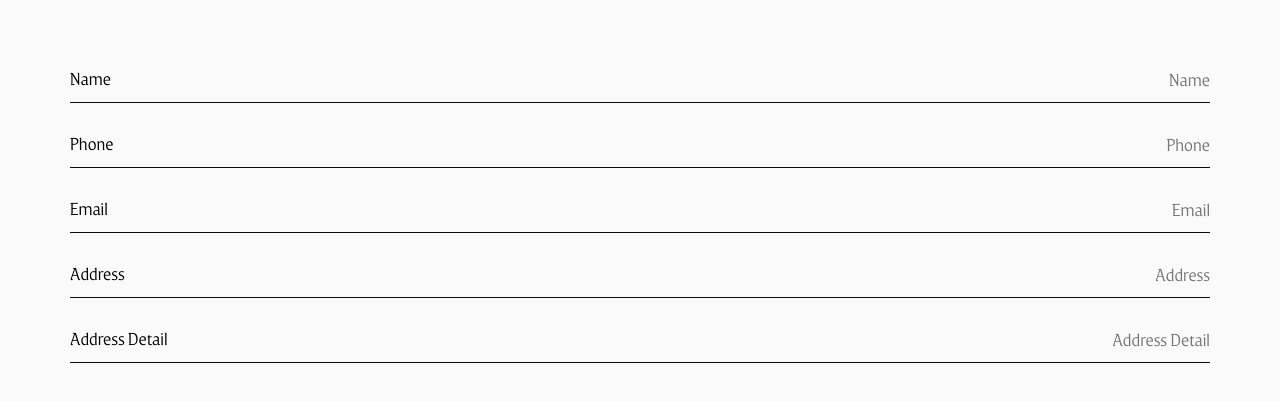
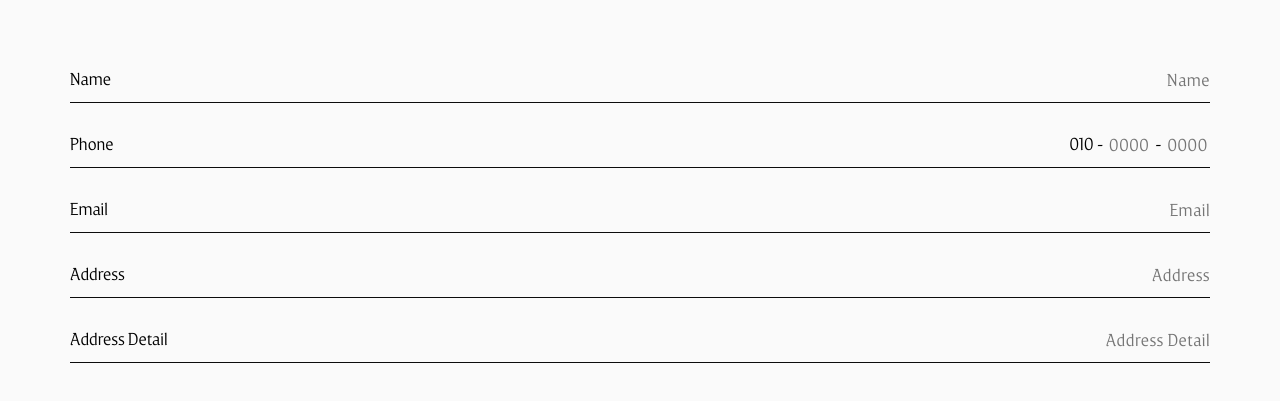
Before and after one commit to dozeoffzz/2KEA-Studio, a React (Vite) app: page /cart in a window 1280 px wide. Shown: the part 256-657 px from the top of the page. Built offline with nearby package versions, Linux system fonts and the light colour scheme.

Commit message:
feat: 쇼핑카트 페이지 유효성 추가및 스타일추가 글로벌스타일 폰트 자간 추가

```diff
--- a/src/apis/authMeApi.js
+++ b/src/apis/authMeApi.js
@@ -4,6 +4,6 @@ export async function authMeApi() {
   const response = await apiClient("/auth/me", {
     method: "GET",
   });
-  const data = response.json();
+  const data = await response.json();
   return data;
 }
--- a/src/pages/ShoppingCartPage.jsx
+++ b/src/pages/ShoppingCartPage.jsx
@@ -1,4 +1,4 @@
-import React, { useState } from "react";
+import { useState, useRef } from "react";
 import DeleteModal from "../components/modals/DeleteModal";
 import DeleteProductBtn from "../assets/icons/deleteProductButton.svg";
 import styled from "@emotion/styled";
@@ -202,6 +202,7 @@ const ItemDelevery = styled.p`
     font-size: ${Theme.fontsize.mobile.mini};
   }
 `;
+
 const QuantityWrap = styled.div`
   margin-right: 20px;
   display: flex;
@@ -324,6 +325,7 @@ const OrderName = styled.div`
     font-size: ${Theme.fontsize.mobile.small};
   }
 `;
+
 const Ordermobile = styled(OrderName)``;
 const OrderEmail = styled(OrderName)``;
 const OrderAddress = styled(OrderName)``;
@@ -331,15 +333,60 @@ const OrderAddress = styled(OrderName)``;
 const ErrorMsg = styled.p`
   font-size: ${Theme.fontsize.desktop.mini};
   text-align: right;
+  color: ${Theme.colors.redaccent};
 `;
+
 const InputName = styled.input`
   text-align: right;
   outline: transparent;
   width: 100%;
 `;
+
 const Inputmobile = styled(InputName)``;
 const InputEmail = styled(InputName)``;
 const InputAddress = styled(InputName)``;
+
+// 폰 010 고정 + 중간 + 끝 가로로 묶는 박스
+const PhoneInputWrap = styled.div`
+  display: flex;
+  align-items: center;
+  gap: 4px;
+  justify-content: flex-end;
+  flex: 1;
+`;
+
+// 폰 010 고정 텍스트랑 - 기호 2개
+const PhoneFixed = styled.span`
+  font-size: ${Theme.fontsize.desktop.content};
+  white-space: nowrap;
+
+  @media screen and (max-width: 1282px) {
+    font-size: ${Theme.fontsize.tablet.content};
+  }
+  ${({ theme }) => theme.media.mobile} {
+    font-size: ${Theme.fontsize.mobile.small};
+  }
+`;
+
+// 중간이랑 끝 4자리 입력창
+const PhonePartInput = styled.input`
+  width: 55px;
+  text-align: center;
+  outline: none;
+  border: none;
+  ${({ error }) => (error ? Theme.colors.redaccent : Theme.colors.black)};
+  font-size: ${Theme.fontsize.desktop.content};
+  background: transparent;
+
+  @media screen and (max-width: 1282px) {
+    font-size: ${Theme.fontsize.tablet.content};
+    width: 45px;
+  }
+  ${({ theme }) => theme.media.mobile} {
+    font-size: ${Theme.fontsize.mobile.small};
+    width: 38px;
+  }
+`;
 
 const ThanksMsg = styled.p`
   display: flex;
@@ -459,17 +506,23 @@ export default function ShoppingCartPage() {
   // 이미지 호버시 변경을 위해 상태값 저장
   const [hoverImg, setHoverImg] = useState(null);
   // useCaretStore에서 정의한 함수 구조분해로 가져오기
-  const { cartItems, handleQuantity, handleCheck, handleDelete } = useCartStore();
+  const { cartItems, handleQuantity, handleCheck, handleDelete } =
+    useCartStore();
 
-  // 필요한 유효성 검사 기본값
+  // 폰 중간 4자리 채우면 끝번호로 자동 이동하는 ref
+  const phoneEndRef = useRef(null);
+
+  // 유효성 기존 mobile 하나였던거 phoneMid, phoneEnd 로 회원가입 처럼 만든거
   const [form, setForm] = useState({
     name: "",
-    mobile: "",
+    phoneMid: "",
+    phoneEnd: "",
     email: "",
     address: "",
     baseAddress: "",
   });
-  // 에러 났을때 상황,메세지
+
+  // 에러 났을때
   const [error, setError] = useState({});
   const [msg, setMsg] = useState({});
 
@@ -478,8 +531,20 @@ export default function ShoppingCartPage() {
 
     let okValue = value;
 
-    if (name === "mobile") {
+    // 폰 중간이랑 끝 숫자만 입력할수 있고 4자리 넘어가면 막기
+    if (name === "phoneMid" || name === "phoneEnd") {
       okValue = value.replace(/[^0-9]/g, "");
+      if (okValue.length > 4) return;
+    }
+
+    // 이름 한글만 입력
+    if (name === "name") {
+      okValue = value.replace(/[^ㄱ-ㅎㅏ-ㅣ가-힣]/g, "");
+    }
+
+    // 이메일 한글 못쓰게
+    if (name === "email") {
+      okValue = value.replace(/[ㄱ-ㅎㅏ-ㅣ가-힣]/g, "");
     }
 
     setForm((prev) => ({
@@ -491,32 +556,38 @@ export default function ShoppingCartPage() {
       setError((prev) => ({ ...prev, [name]: false }));
       setMsg((prev) => ({ ...prev, [name]: "" }));
     }
+
+    // 폰 중간 4자리 채우면 끝번호로 자동으로 이동
+    if (name === "phoneMid" && okValue.length === 4) {
+      phoneEndRef.current.focus();
+    }
   }
-  // 유효성 검사
+
+  // 회원가입이랑 같은 유효성
   function validateForm() {
     let newErrors = {};
     let newMsgs = {};
 
-    // 이름
+    // 이름 한글만 2~10글자
     const nameRegex = /^[가-힣]{2,10}$/;
     if (!form.name.trim()) {
       newErrors.name = true;
       newMsgs.name = "이름을 입력해주세요";
     } else if (!nameRegex.test(form.name)) {
       newErrors.name = true;
-      newMsgs.name = "한글 2~10자";
+      newMsgs.name = "이름은 한글로 2~10글자 입력해주세요";
     }
 
-    // 전화번호
-    if (!form.mobile.trim()) {
-      newErrors.mobile = true;
-      newMsgs.mobile = "전화번호를 입력해주세요";
-    } else if (form.mobile.length < 10) {
-      newErrors.mobile = true;
-      newMsgs.mobile = "전화번호 형식이 올바르지 않습니다";
+    // 폰 중간이랑 끝 각 4자리
+    if (!form.phoneMid.trim() || !form.phoneEnd.trim()) {
+      newErrors.phoneMid = true;
+      newMsgs.phoneMid = "전화번호를 입력해주세요";
+    } else if (form.phoneMid.length < 4 || form.phoneEnd.length < 4) {
+      newErrors.phoneMid = true;
+      newMsgs.phoneMid = "전화번호는 각 4자리씩 입력해주세요";
     }
 
-    // 이메일
+    // 이메일형식
     const emailRegex = /^[^\s@]+@[^\s@]+\.[^\s@]+$/;
     if (!form.email.trim()) {
       newErrors.email = true;
@@ -526,7 +597,7 @@ export default function ShoppingCartPage() {
       newMsgs.email = "이메일 형식이 올바르지 않습니다";
     }
 
-    // 주소
+    // 주소는 빈칸
     if (!form.address.trim()) {
       newErrors.address = true;
       newMsgs.address = "주소를 입력해주세요";
@@ -535,6 +606,7 @@ export default function ShoppingCartPage() {
     setError(newErrors);
     setMsg(newMsgs);
 
+    // 에러 없으면 true → 주문 진행
     return Object.keys(newErrors).length === 0;
   }
 
@@ -543,7 +615,9 @@ export default function ShoppingCartPage() {
   };
 
   // 체크된 상품의 총 가격
-  const totalPrice = cartItems.filter((item) => item.checked).reduce((acc, cur) => acc + cur.price * cur.quantity, 0);
+  const totalPrice = cartItems
+    .filter((item) => item.checked)
+    .reduce((acc, cur) => acc + cur.price * cur.quantity, 0);
   // 상품이 없을때 구매 버튼을 막기 위해 갯수 체크
   const HaveItems = cartItems.length > 0;
   // 체크된 상품이 없을때 구매 버튼을 막기 위해 갯수 체크
@@ -558,8 +632,14 @@ export default function ShoppingCartPage() {
 
     // 구매 데이터 계산
     const purchasedItems = cartItems;
-    const totalQuantity = purchasedItems.reduce((acc, cur) => acc + cur.quantity, 0);
-    const totalPrice = purchasedItems.reduce((acc, cur) => acc + cur.price * cur.quantity, 0);
+    const totalQuantity = purchasedItems.reduce(
+      (acc, cur) => acc + cur.quantity,
+      0,
+    );
+    const totalPrice = purchasedItems.reduce(
+      (acc, cur) => acc + cur.price * cur.quantity,
+      0,
+    );
 
     // 포인트
     const earnedPoint = Math.floor(totalPrice * 0.01);
@@ -602,8 +682,14 @@ export default function ShoppingCartPage() {
 
     // 구매 데이터 계산
     const purchasedItems = cartItems;
-    const totalQuantity = purchasedItems.reduce((acc, cur) => acc + cur.quantity, 0);
-    const totalPrice = purchasedItems.reduce((acc, cur) => acc + cur.price * cur.quantity, 0);
+    const totalQuantity = purchasedItems.reduce(
+      (acc, cur) => acc + cur.quantity,
+      0,
+    );
+    const totalPrice = purchasedItems.reduce(
+      (acc, cur) => acc + cur.price * cur.quantity,
+      0,
+    );
 
     // 포인트
     const earnedPoint = Math.floor(totalPrice * 0.01);
@@ -649,17 +735,40 @@ export default function ShoppingCartPage() {
           {/* 디테일 페이지에서 상품 추가 리스트 배열 받아오기 예시 */}
           {cartItems.map((item, index) => (
             <Item key={item.id}>
-              <CheckBox type="checkbox" onChange={() => handleCheck(item.id)} checked={item.checked} />
-              <ItemImg onMouseEnter={() => setHoverImg(index)} onMouseLeave={() => setHoverImg(null)}>
-                <NavLink key={item.id} large={item.large ? 1 : 0} to={`/products/${item.category}/${item.id}`}>
-                  <Img src={item.src?.[0]} alt={item.name} visible={hoverImg !== index} />
-                  <Img src={item.src?.[1]} alt={item.name} visible={hoverImg === index} />
+              <CheckBox
+                type="checkbox"
+                onChange={() => handleCheck(item.id)}
+                checked={item.checked}
+              />
+              <ItemImg
+                onMouseEnter={() => setHoverImg(index)}
+                onMouseLeave={() => setHoverImg(null)}
+              >
+                <NavLink
+                  key={item.id}
+                  large={item.large ? 1 : 0}
+                  to={`/products/${item.category}/${item.id}`}
+                >
+                  <Img
+                    src={item.src?.[0]}
+                    alt={item.name}
+                    visible={hoverImg !== index}
+                  />
+                  <Img
+                    src={item.src?.[1]}
+                    alt={item.name}
+                    visible={hoverImg === index}
+                  />
                 </NavLink>
               </ItemImg>
               <ItemInfoWrap>
                 <ItemName>{item.name}</ItemName>
-                <p style={{ whiteSpace: "nowrap" }}>{item.price.toLocaleString()} ₩</p>
-                <ItemDelevery>적립: {Math.floor(item.price * 0.01).toLocaleString()}P</ItemDelevery>
+                <p style={{ whiteSpace: "nowrap" }}>
+                  {item.price.toLocaleString()} ₩
+                </p>
+                <ItemDelevery>
+                  적립: {Math.floor(item.price * 0.01).toLocaleString()}P
+                </ItemDelevery>
                 <ItemDelevery>배송비: 무료</ItemDelevery>
               </ItemInfoWrap>
               <QuantityWrap>
@@ -669,9 +778,13 @@ export default function ShoppingCartPage() {
                 </Quantity>
                 <QuantityUpDown>
                   {/* 아이템 아이디, 프롭스를 useCartStore에 넘김 */}
-                  <UpButton onClick={() => handleQuantity(item.id, "dec")}>-</UpButton>
+                  <UpButton onClick={() => handleQuantity(item.id, "dec")}>
+                    -
+                  </UpButton>
                   <p>{item.quantity}</p>
-                  <UpButton onClick={() => handleQuantity(item.id, "inc")}>+</UpButton>
+                  <UpButton onClick={() => handleQuantity(item.id, "inc")}>
+                    +
+                  </UpButton>
                 </QuantityUpDown>
               </QuantityWrap>
               <DeleteProduct onClick={() => handleDelete(item.id)}>
@@ -681,24 +794,73 @@ export default function ShoppingCartPage() {
           ))}
         </CartList>
       </CartListWrap>
+
       <OrderInfoWrap>
         {/* 주문 폼 */}
         <OrderInfoForm onSubmit={handleSubmit}>
+          {/* 이름 */}
           <OrderName>
             <p>Name</p>
-            <InputName name="name" placeholder="Name" type="text" value={form.name} onChange={handleInput} />
+            <InputName
+              name="name"
+              placeholder="Name"
+              type="text"
+              value={form.name}
+              onChange={handleInput}
+            />
           </OrderName>
-          {msg.name && <ErrorMsg style={{ color: "red" }}>{msg.name}</ErrorMsg>}
+          {msg.name && <ErrorMsg>{msg.name}</ErrorMsg>}
+
+          {/* 폰 */}
           <Ordermobile>
             <p>Phone</p>
-            <Inputmobile name="mobile" placeholder="Phone" type="text" value={form.mobile} onChange={handleInput} />
+            <PhoneInputWrap>
+              <PhoneFixed>010</PhoneFixed>
+              <PhoneFixed>-</PhoneFixed>
+
+              {/* 중간 4자리 입력하면 끝번호로 자동 이동 */}
+              <PhonePartInput
+                name="phoneMid"
+                type="text"
+                value={form.phoneMid}
+                placeholder="0000"
+                maxLength="4"
+                inputMode="numeric"
+                error={error.phoneMid}
+                onChange={handleInput}
+              />
+              <PhoneFixed>-</PhoneFixed>
+
+              {/* 끝에 4자리 */}
+              <PhonePartInput
+                name="phoneEnd"
+                type="text"
+                value={form.phoneEnd}
+                placeholder="0000"
+                maxLength="4"
+                inputMode="numeric"
+                ref={phoneEndRef}
+                error={error.phoneEnd}
+                onChange={handleInput}
+              />
+            </PhoneInputWrap>
           </Ordermobile>
-          {msg.mobile && <ErrorMsg style={{ color: "red" }}>{msg.mobile}</ErrorMsg>}
+          {msg.phoneMid && <ErrorMsg>{msg.phoneMid}</ErrorMsg>}
+
+          {/* 이메일 */}
           <OrderEmail>
             <p>Email</p>
-            <InputEmail name="email" placeholder="Email" type="email" value={form.email} onChange={handleInput} />
+            <InputEmail
+              name="email"
+              placeholder="Email"
+              type="email"
+              value={form.email}
+              onChange={handleInput}
+            />
           </OrderEmail>
-          {msg.email && <ErrorMsg style={{ color: "red" }}>{msg.email}</ErrorMsg>}
+          {msg.email && <ErrorMsg>{msg.email}</ErrorMsg>}
+
+          {/* 주소 */}
           <OrderAddress>
             <p>Address</p>
             <InputAddress
@@ -719,9 +881,11 @@ export default function ShoppingCartPage() {
               onChange={handleInput}
             />
           </OrderAddress>
-          {msg.address && <ErrorMsg style={{ color: "red" }}>{msg.address}</ErrorMsg>}
+          {msg.address && <ErrorMsg>{msg.address}</ErrorMsg>}
         </OrderInfoForm>
+
         <ThanksMsg>Thanks</ThanksMsg>
+
         <ProductPriceWrap>
           <ProductPriceList>
             {cartItems
@@ -739,10 +903,12 @@ export default function ShoppingCartPage() {
               ))}
           </ProductPriceList>
         </ProductPriceWrap>
+
         <TotalPrice>
           <p>Total Price :</p>
           <p>{totalPrice.toLocaleString()} ₩</p>
         </TotalPrice>
+
         <ButtonWrap>
           <DeleteButton onClick={handleDeleteAll}>Clear Cart</DeleteButton>
           <OrderButton type="button" onClick={handleCheckedOrder}>
@@ -753,8 +919,12 @@ export default function ShoppingCartPage() {
           </OrderButton>
         </ButtonWrap>
       </OrderInfoWrap>
+
       <DeleteModal isOpen={isOpen} onClose={() => setIsOpen(false)} />
-      <OrderModal OrderIsOpen={OrderIsOpen} OrderOnClose={() => setOrderIsOpen(false)} />
+      <OrderModal
+        OrderIsOpen={OrderIsOpen}
+        OrderOnClose={() => setOrderIsOpen(false)}
+      />
     </CartContainer>
   );
 }
--- a/src/styles/GlobalStyle.jsx
+++ b/src/styles/GlobalStyle.jsx
@@ -107,6 +107,7 @@ const globalStyles = css`
   button {
     font-family: inherit;
     background-color: transparent;
+    letter-spacing: 0.03em;
   }
 
   a {
```
